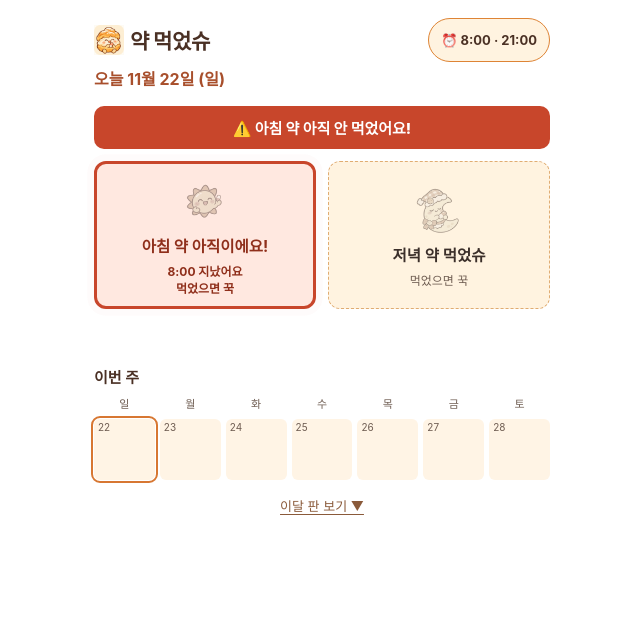
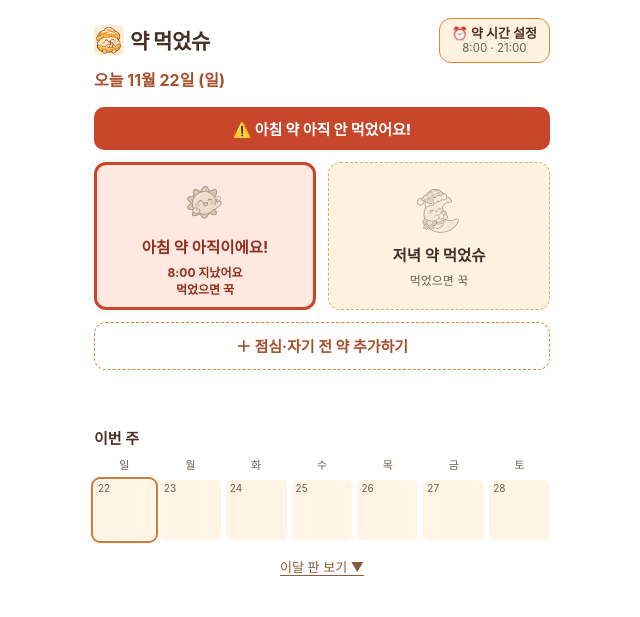
Before and after one commit to kmc1050-creator/abik-widgets, a plain HTML site: page medicine/index.html in a window 1280 px wide. Shown: the whole page, without its empty margins (318-958 px from the left). Drawn offline with Linux system fonts and the light colour scheme; a web font is replaced by a local one.

Commit message:
피드백 반영 2: 메인에 「＋ 점심·자기 전 약 추가하기」 버튼, 상단 버튼에 「약 시간 설정」 글자
Co-Authored-By: Claude Opus 5.5 <noreply@anthropic.com>

```diff
--- a/medicine/index.html
+++ b/medicine/index.html
@@ -131,7 +131,15 @@
     flex: none; min-height: 44px; padding: 6px 12px; font-size: 13px; font-weight: 700; font-family: inherit;
     border: 1.5px solid #de8435; border-radius: 999px; background: #fff3e0; color: #4a3024; cursor: pointer; white-space: nowrap;
   }
+  .timeBtn { display: flex; flex-direction: column; align-items: center; line-height: 1.25; border-radius: 12px; }
+  .timeBtn small { font-size: 11.5px; font-weight: 400; color: #6f5d52; }
   .timeBtn[aria-expanded="true"] { background: #ffe3af; }
+  /* 메인에 바로 보이는 「약 추가」 버튼 (피드백: 설정 안 안내는 못 봄) */
+  .addDose {
+    display: block; width: 100%; min-height: 48px; margin-top: 12px; padding: 10px; font-size: 15px; font-weight: 700;
+    font-family: inherit; color: #a84f2c; background: #fff; border: 1.5px dashed #de8435; border-radius: 12px; cursor: pointer;
+  }
+  .addDose:focus-visible { outline: 3px solid #b96332; outline-offset: 2px; }
   .timeBtn:focus-visible { outline: 3px solid #b96332; outline-offset: 2px; }
   #timeBox { margin: 10px 0 4px; padding: 12px 8px; border: 1px dashed #efd6b2; border-radius: 12px; }
   /* 안 먹었을 때 눈에 띄는 경고 띠 (피드백 반영) */
@@ -153,7 +161,7 @@
       <button class="timeBtn" id="timeToggle" aria-expanded="false" aria-controls="timeBox"></button>
     </div>
     <div class="timeBox" id="timeBox" hidden>
-      <p class="timeHelp">먹는 약에 체크하고 시각을 고르세요.<br>점심·자기 전 약도 여기서 켤 수 있어요.</p>
+      <p class="timeHelp">먹는 약에 체크하고 시각을 고르세요.</p>
       <div id="timeRows"></div>
       <div id="timeMsg"></div>
       <button id="timeSave">저장</button>
@@ -162,6 +170,7 @@
     <div class="alert" id="alert" role="alert" hidden></div>
 
     <div class="doses" id="doses"></div>
+    <button class="addDose" id="addDose" aria-controls="timeBox"></button>
     <div id="cheer"></div>
 
     <div class="boardHead">
@@ -381,8 +390,12 @@
     renderWeek();
     renderBoard();
     const short = function (v) { return v.replace(/^0/, ""); };
-    document.getElementById("timeToggle").textContent =
-      "⏰ " + on.map(function (k) { return short(SLOT[k].due); }).join(" · ");
+    document.getElementById("timeToggle").innerHTML =
+      "⏰ 약 시간 설정<small>" + on.map(function (k) { return short(SLOT[k].due); }).join(" · ") + "</small>";
+    const off = ORDER.filter(function (k) { return on.indexOf(k) < 0; });
+    const add = document.getElementById("addDose");
+    add.hidden = !off.length;
+    add.textContent = "＋ " + off.map(function (k) { return SLOT[k].name; }).join("·") + " 약 추가하기";
     document.getElementById("timeToggle").setAttribute("aria-label",
       "약 시간 설정, 지금 " + on.map(function (k) { return SLOT[k].name + " " + SLOT[k].due; }).join(", "));
     // 시각 지났는데 안 먹은 약 → 맨 위 빨간 띠 + 탭 제목
@@ -426,6 +439,10 @@
   document.getElementById("monthToggle").addEventListener("click", function () {
     toggleBox("monthToggle", "monthBox", "이달 판 보기 ▼", "이달 판 접기 ▲");
   });
+  document.getElementById("addDose").addEventListener("click", function () {
+    if (document.getElementById("timeBox").hidden) document.getElementById("timeToggle").click();
+    document.getElementById("timeBox").scrollIntoView({ behavior: "smooth", block: "start" });
+  });
   document.getElementById("timeToggle").addEventListener("click", function () {
     if (toggleBox("timeToggle", "timeBox")) {
       ORDER.forEach(function (k) {
```
